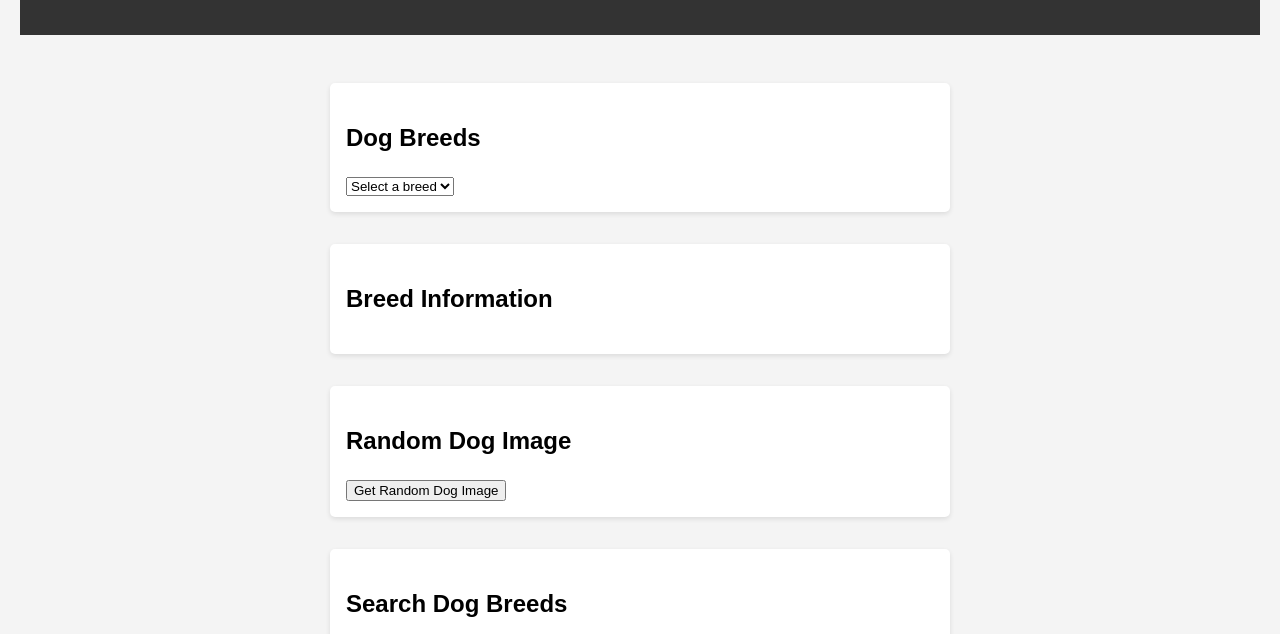
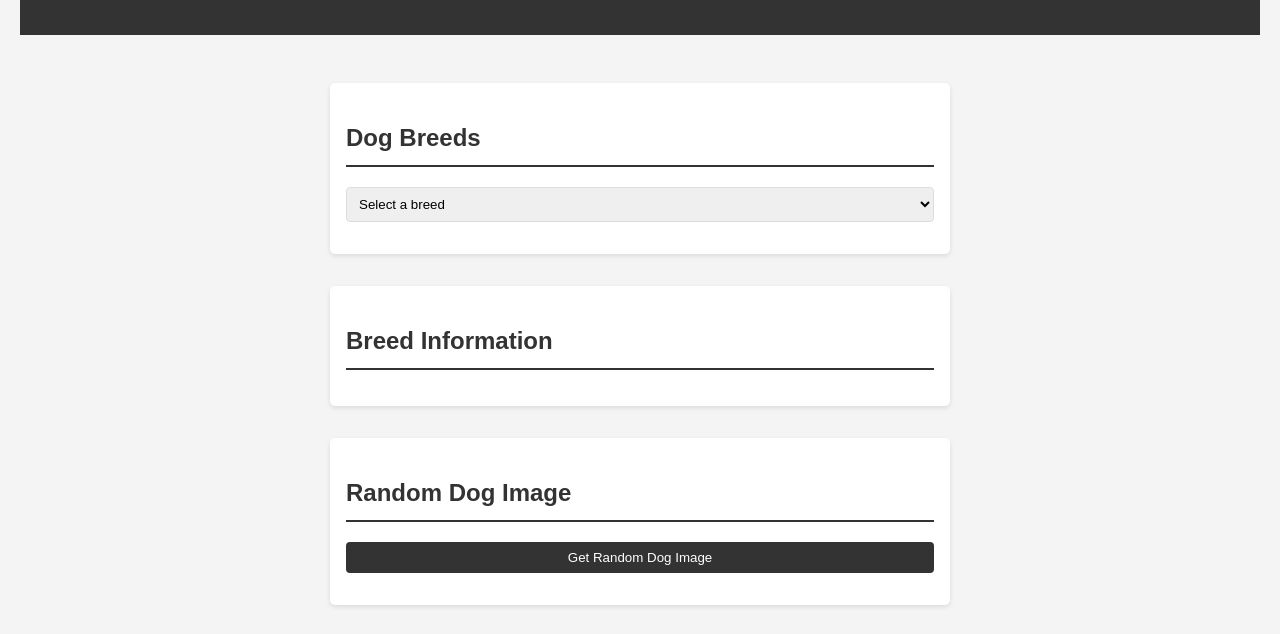
Before and after one commit to bakarr86/Sba3-DogApi, a plain HTML site: page index.html in a window 1280 px wide. Shown: the part 137-771 px from the top of the page. Drawn offline with Linux system fonts and the light colour scheme.

Commit message:
Header,select,textarea,and button section

```diff
--- a/css/style.css
+++ b/css/style.css
@@ -29,3 +29,25 @@ body{
     padding: 1rem;
     width: calc(50% - 2rem);
     }
+    /*Header select button area**/
+    h2 {
+        color: #333;
+        border-bottom: 2px solid #333;
+        padding-bottom: 0.5rem;
+        }
+
+        select, input, textarea, button {
+        width: 100%;
+        padding: 0.5rem;
+        margin-bottom: 1rem;
+        border: 1px solid #ddd;
+        border-radius: 4px;
+        }
+
+        button {
+        background-color: #333;
+        color: #fff;
+        border: none;
+        cursor: pointer;
+        transition: background-color 0.3s ease;
+        }
```
